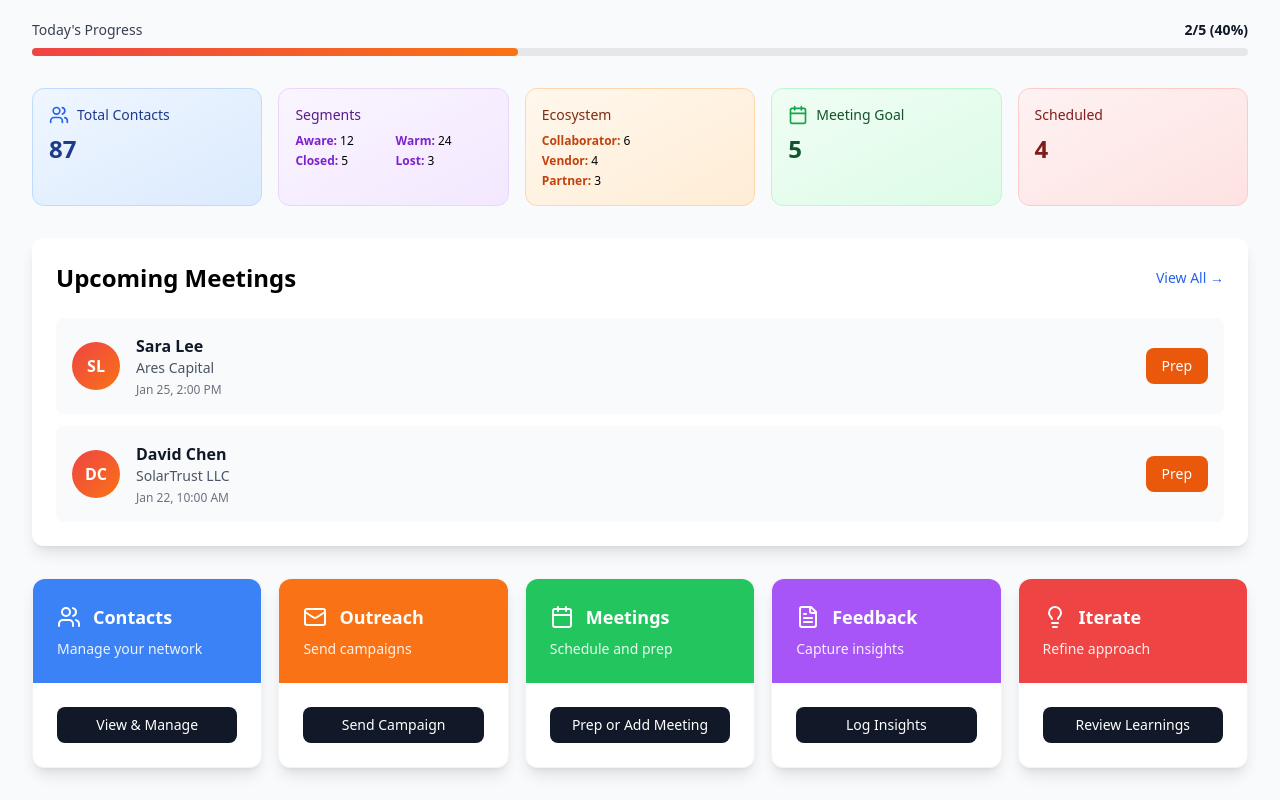
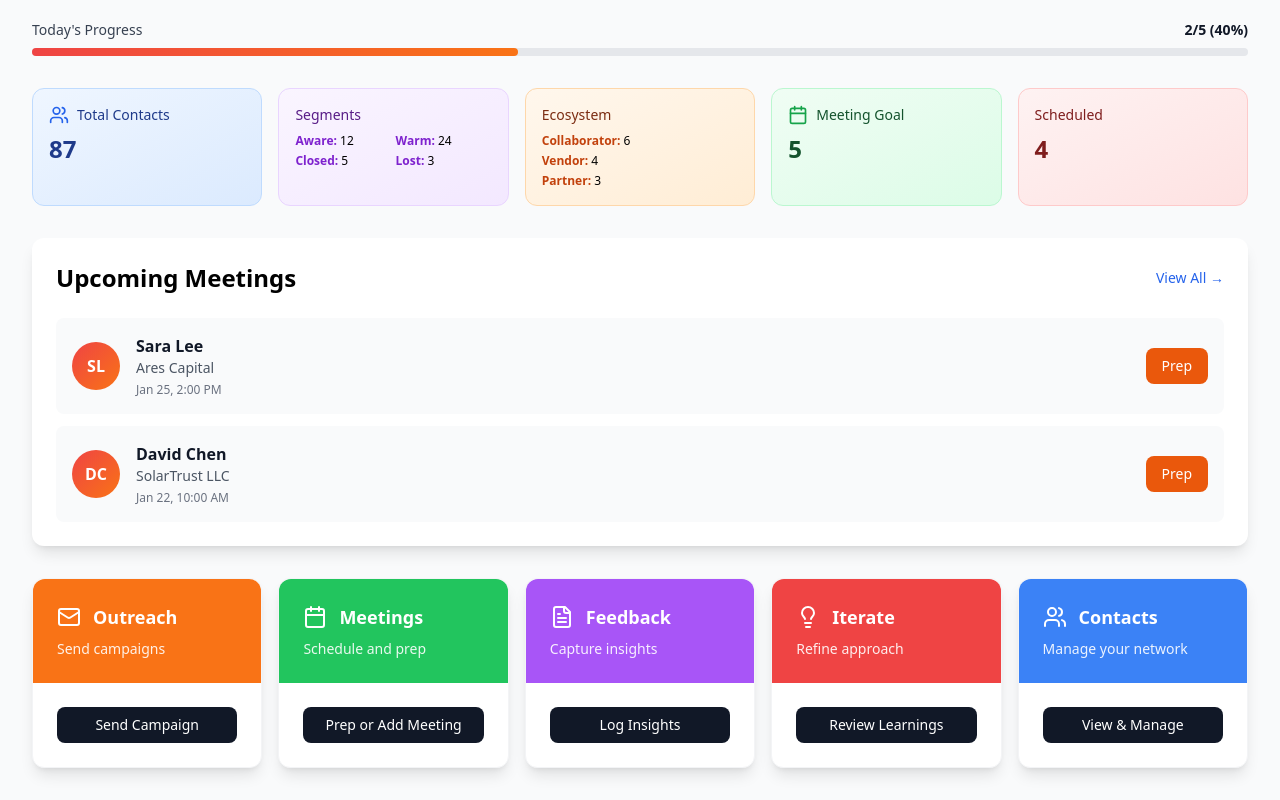
Before and after one commit to Ignite-Strategies/IgniteLegal-frontend, a React (Vite) app: page /relationship in a window 1280 px wide. Shown: the part 229-1029 px from the top of the page. Built offline with nearby package versions, Linux system fonts and the light colour scheme.

Commit message:
Reorder action cards - Outreach first, Contacts moved to end

```diff
--- a/src/pages/Relationship.jsx
+++ b/src/pages/Relationship.jsx
@@ -14,17 +14,8 @@ export default function Relationship() {
   const todaysTarget = 5;
   const progressPercent = (todaysProgress / todaysTarget) * 100;
 
-  // Action cards (simplified, no KPIs)
+  // Action cards (simplified, no KPIs) - Outreach first
   const actionCards = [
-    {
-      id: 'contacts',
-      title: 'Contacts',
-      description: 'Manage your network',
-      icon: <Users className="h-6 w-6" />,
-      cta: 'View & Manage',
-      color: 'bg-blue-500',
-      route: '/contacts',
-    },
     {
       id: 'outreach',
       title: 'Outreach',
@@ -60,6 +51,15 @@ export default function Relationship() {
       cta: 'Review Learnings',
       color: 'bg-red-500',
       route: '/personas',
+    },
+    {
+      id: 'contacts',
+      title: 'Contacts',
+      description: 'Manage your network',
+      icon: <Users className="h-6 w-6" />,
+      cta: 'View & Manage',
+      color: 'bg-blue-500',
+      route: '/contacts',
     },
   ];
 
```
